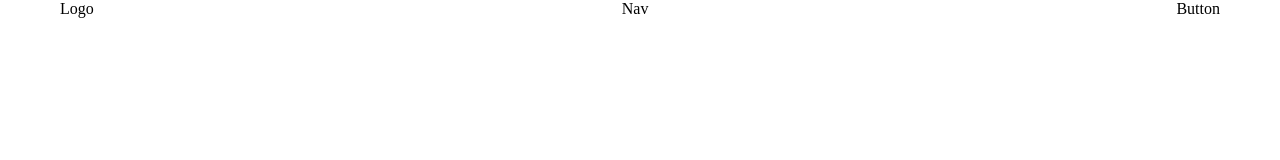
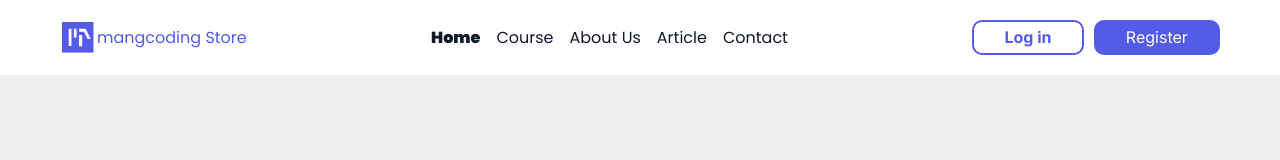
Before and after one commit to thamerrrrrr/landing, a plain HTML site: page index.html in a window 1280 px wide. Drawn offline with Linux system fonts and the light colour scheme.

Commit message:
responsive header

```diff
--- a/assets/css/main.css
+++ b/assets/css/main.css
@@ -1,4 +1,94 @@
 @import "./base.css";
-.home{
-    background-color: green;
+
+body{
+    font-family: var(--mainfont);
+    background-color: #eee;
 }
+.menu{
+    display:none;
+}
+.header{
+    background-color: #fff;
+    padding:20px 0;
+}
+
+ .header .logo{
+    display:flex;
+    align-items: center;
+    gap:2px;
+
+
+
+}
+.header .logo img{
+    width:35px;
+}
+.header .logo a{
+    color:var(--maincolor);
+}
+.nav ul{
+    display:flex;
+    gap:16px;
+
+
+}
+.active{
+    font-weight: 900;
+}
+
+.nav ul li a{
+    color: #101928;
+}
+.auth{
+    display:flex;
+    gap:10px;
+    align-items:center;
+
+}
+.auth a{
+border:2px solid var(--maincolor);
+padding: 5.3541765213012695px 30.18113136291504px;
+border-radius: 10px;
+font-family:var(--subfont);
+
+}
+ .auth .login{
+    color:var(--maincolor);
+    font-weight: 700;
+
+}
+ .auth .register{
+    background-color: var(--maincolor);
+    color:#fff;
+
+}
+/*mediia*/
+@media screen and (max-width:992px) {
+    .nav,
+    .auth{
+        display: none;
+    }
+    .menu{
+        display:block;
+
+    }
+
+
+
+}
+@media screen and (max-width:576px){
+ .container{
+    width:calc(100% - 120px);
+
+}
+.header .logo img {
+    width:20px;
+}
+
+.header .logo a{
+    font-size:14px;
+}
+
+
+
+}
--- a/index.html
+++ b/index.html
@@ -1,26 +1,56 @@
 <!DOCTYPE html>
 <html lang="en">
+
 <head>
     <meta charset="UTF-8">
     <meta name="viewport" content="width=device-width, initial-scale=1.0">
     <title>Document</title>
-
+    <link rel="stylesheet" href="https://cdnjs.cloudflare.com/ajax/libs/font-awesome/6.6.0/css/all.min.css" integrity="sha512-Kc323vGBEqzTmouAECnVceyQqyqdsSiqLQISBL29aUW4U/M7pSPA/gEUZQqv1cwx4OnYxTxve5UMg5GT6L4JJg==" crossorigin="anonymous" referrerpolicy="no-referrer" />
     <link rel="stylesheet" href="./assets/css/main.css" />
 
 
 </head>
+
 <body>
 
     <header class="header">
         <div class="container">
             <div class="row">
-        <div class="logo"> Logo</div>
-        <nav class="nav">Nav</nav>
-        <div class="auth"> Button</div>
+                <div class="logo">
+                    <img src="./assets/img/Logo.svg" />
+                    <a href="#"> mangcoding Store</a>
+                </div>
+                <i class="fa-solid fa-bars menu"></i>
+                <nav class="nav">
+                    <ul>
+
+                        <li>
+                            <a href="#" class="active">Home</a>
+                        </li>
+                        <li>
+                            <a href="#">Course</a>
+                        </li>
+                        <li>
+                            <a href="#">About Us</a>
+                        </li>
+                        <li>
+                            <a href="#">Article</a>
+                        </li>
+                        <li>
+                            <a href="#">Contact</a>
+                        </li>
+                    </ul>
+                </nav>
+
+                <div class="auth">
+                    <a href="#" class="login">Log in</a>
+                    <a href="#" class="register">Register</a>
+                </div>
             </div>
         </div>
 
     </header>
 
 </body>
+
 </html>
```
Also changed, not shown: assets/css/home.css (added, +39 -0 lines), assets/css/media.css (added, +12 -0 lines), home.html (added, +12 -0 lines), assets/img/Logo.svg (added). Lines whose indentation alone changed are shown as unchanged.
